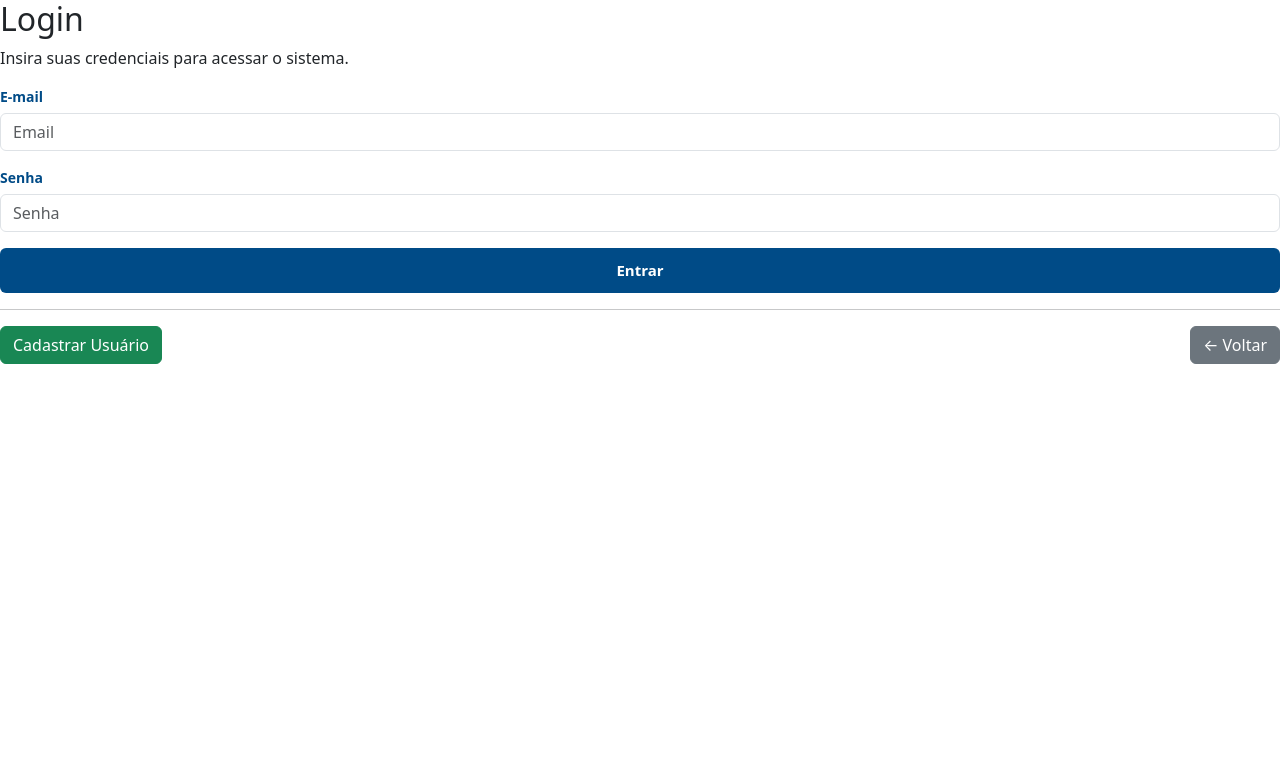
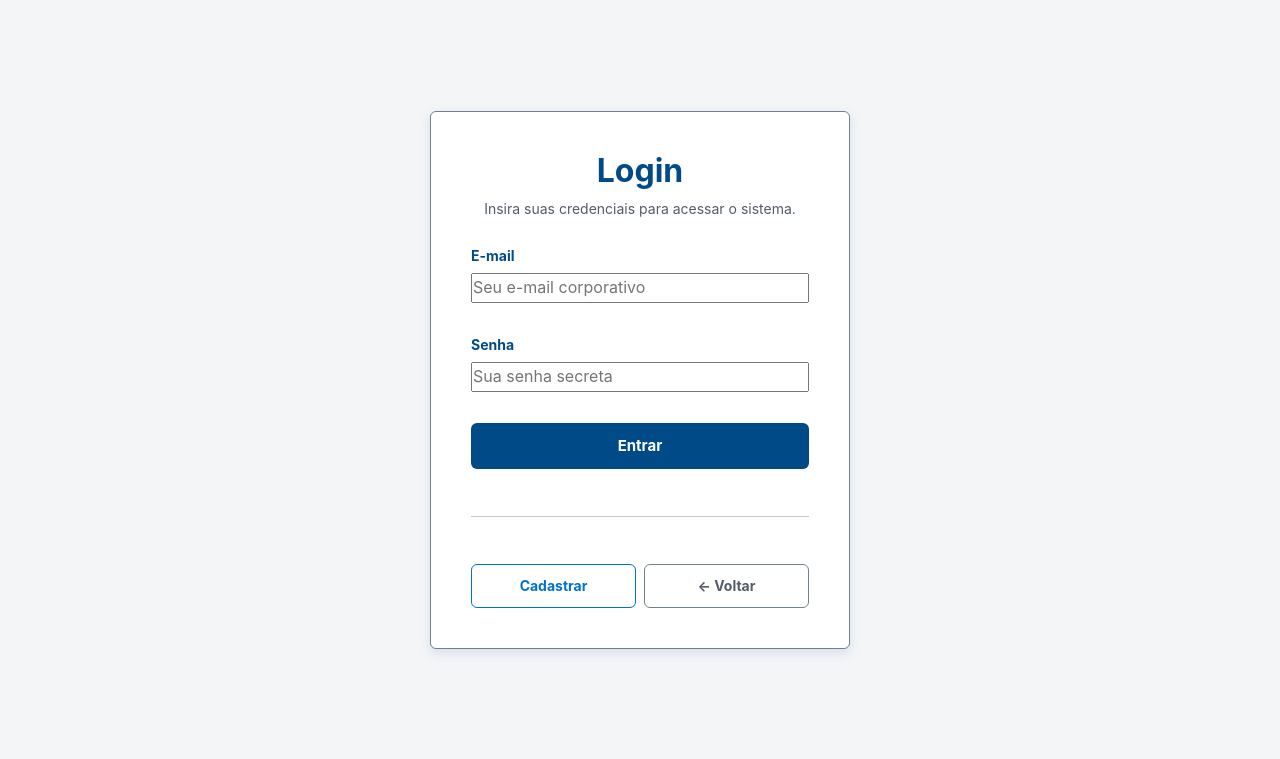
Before and after one commit to felipemontes31/techlounged_firjan, a PHP site: page /views/login.php in a window 1280 px wide. Shown: the top 759 px of the page. Run offline with PHP 8.4, Linux system fonts and the light colour scheme.

Commit message:
correções no style

```diff
--- a/style.css
+++ b/style.css
@@ -25,11 +25,9 @@
 }
 
 /* ==========================================================================
-   2. RESETS E CONFIGURAÇÕES GLOBAIS (Cross-Browser)
+   2. RESETS E CONFIGURAÇÕES GLOBAIS
    ========================================================================== */
 * {
-  -webkit-box-sizing: border-box;
-     -moz-box-sizing: border-box;
   box-sizing: border-box;
   margin: 0;
   padding: 0;
@@ -40,11 +38,11 @@ body {
   background-color: var(--gray-admin);
   color: var(--text-main);
   line-height: 1.6;
+  text-rendering: optimizeLegibility;
   -webkit-font-smoothing: antialiased;
   -moz-osx-font-smoothing: grayscale;
 }
 
-/* Container de Layout Geral */
 .container {
   max-width: 600px;
   margin: 40px auto;
@@ -121,44 +107,24 @@ header h1 {
 }
 
 .form-container {
-  display: -webkit-box;
-  display: -webkit-flex;
-  display: -ms-flexbox;
   display: flex;
-  -webkit-box-orient: vertical;
-  -webkit-box-direction: normal;
-  -webkit-flex-direction: column;
-      -ms-flex-direction: column;
   flex-direction: column;
   gap: 15px;
 }
 
 .form-group {
-  display: -webkit-box;
-  display: -webkit-flex;
-  display: -ms-flexbox;
   display: flex;
-  -webkit-box-orient: vertical;
-  -webkit-box-direction: normal;
-  -webkit-flex-direction: column;
-      -ms-flex-direction: column;
   flex-direction: column;
   gap: 6px;
   margin-bottom: 18px;
 }
 
 .form-row {
-  display: -webkit-box;
-  display: -webkit-flex;
-  display: -ms-flexbox;
   display: flex;
   gap: 15px;
 }
 
 .form-row .form-group {
-  -webkit-box-flex: 1;
-  -webkit-flex: 1;
-      -ms-flex: 1;
   flex: 1;
 }
 
--- a/views/criar_atividades.php
+++ b/views/criar_atividades.php
@@ -1,6 +1,6 @@
 <?php
 // Garante o carregamento das validações de sessão
-//require_once(__DIR__ . "/../../middleware/auth.php");//
+require_once(__DIR__ . "/../../middleware/auth.php");
 require_once(__DIR__ . "/../../config/conexao.php");
 
 // Opcional: Buscar os registros de atividades disponíveis do "Cine Biblioteca" para listar no Select
--- a/views/login.php
+++ b/views/login.php
@@ -4,8 +4,42 @@
   <meta charset="UTF-8">
   <meta name="viewport" content="width=device-width, initial-scale=1.0">
   <title>Login de Usuário</title>
+
+  <link href="https://cdn.jsdelivr.net/npm/bootstrap@5.3.0/dist/css/bootstrap.min.css" rel="stylesheet">
+
   <link rel="stylesheet" href="../style.css">
-  <link href="https://cdn.jsdelivr.net/npm/bootstrap@5.3.0/dist/css/bootstrap.min.css" rel="stylesheet">
+
+  <style>
+    /* CSS exclusivo desta tela para garantir o posicionamento do Card de Login */
+    .login-container {
+      min-height: calc(100vh - 40px);
+      display: flex;
+      align-items: center;
+      justify-content: center;
+      padding: 20px;
+    }
+    .login-card {
+      background-color: var(--bg-card);
+      padding: 40px;
+      border-radius: var(--radius);
+      border: 1px solid var(--gray-slate);
+      box-shadow: var(--shadow);
+      max-width: 420px;
+      width: 100%;
+    }
+    .login-card h2 {
+      color: var(--blue-institutional);
+      margin-bottom: 8px;
+      text-align: center;
+      font-weight: bold;
+    }
+    .login-card p {
+      color: var(--text-muted);
+      font-size: 14px;
+      margin-bottom: 24px;
+      text-align: center;
+    }
+  </style>
 </head>
 <body>
 
@@ -15,32 +49,31 @@
       <h2>Login</h2>
       <p>Insira suas credenciais para acessar o sistema.</p>
 
-      <div id="errorMsg" style="color: #d32f2f; margin-bottom: 15px; font-size: 14px; font-weight: bold; text-align: center;"></div>
+      <div id="errorMsg" style="color: var(--error-color); margin-bottom: 15px; font-size: 14px; font-weight: bold; text-align: center;"></div>
 
-      <form action="../services/auth/login.php" method="POST" id="loginForm" class="login-form">
+      <form action="../services/auth/login.php" method="POST" id="loginForm" class="form-container">
 
         <div class="form-group mb-3">
           <label for="email">E-mail</label>
-          <input type="email" id="email" name="email" class="form-control" placeholder="Email" required autocomplete="email">
+          <input type="email" id="email" name="email" placeholder="Seu e-mail corporativo" required autocomplete="email">
         </div>
 
         <div class="form-group mb-3">
           <label for="senha">Senha</label>
-          <input type="password" id="senha" name="senha" class="form-control" placeholder="Senha" required autocomplete="current-password">
+          <input type="password" id="senha" name="senha" placeholder="Sua senha secreta" required autocomplete="current-password">
         </div>
 
-        <div class="d-grid gap-2 mb-3">
-          <button type="submit" class="btn btn-primary w-100">
-              Entrar
-          </button>
+        <div class="d-grid mb-3">
+          <button type="submit" class="btn-submit w-100">Entrar</button>
         </div>
 
-        <hr> <div class="d-flex justify-content-between mt-3">
-          <a href="cadastro.php" class="btn btn-success">
-              Cadastrar Usuário
+        <hr>
+
+        <div class="d-flex justify-content-between gap-2 mt-3">
+          <a href="cadastro.php" class="btn-back" style="border-color: var(--blue-dynamic); color: var(--blue-dynamic); text-align: center; flex: 1;">
+              Cadastrar
           </a>
-
-          <a href="../index.php" class="btn btn-secondary">
+          <a href="../index.php" class="btn-back" style="text-align: center; flex: 1;">
               ← Voltar
           </a>
         </div>
@@ -57,9 +90,8 @@
       const email = document.getElementById('email').value.trim();
       const senha = document.getElementById('senha').value.trim();
 
-      // Validação simples no Front-end antes de enviar ao PHP
       if (email === "" || senha === "") {
-        event.preventDefault(); // Impede o envio se houver campo vazio
+        event.preventDefault();
         errorMsg.textContent = "Por favor, preencha todos os campos!";
         return;
       }
```
Also changed, not shown: other parts of style.css (+48 -81 lines), index.php (+4 -8 lines). Lines whose indentation alone changed are shown as unchanged.
